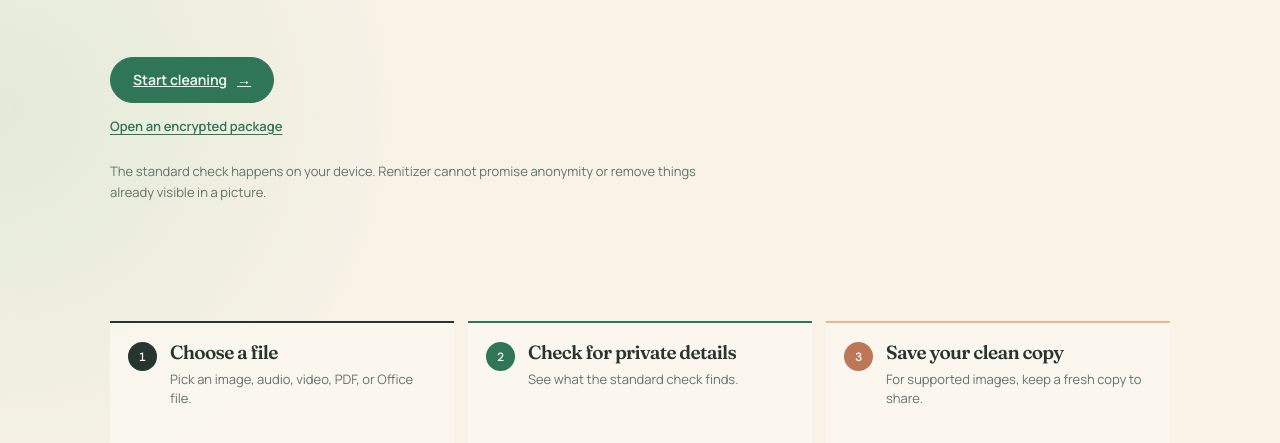
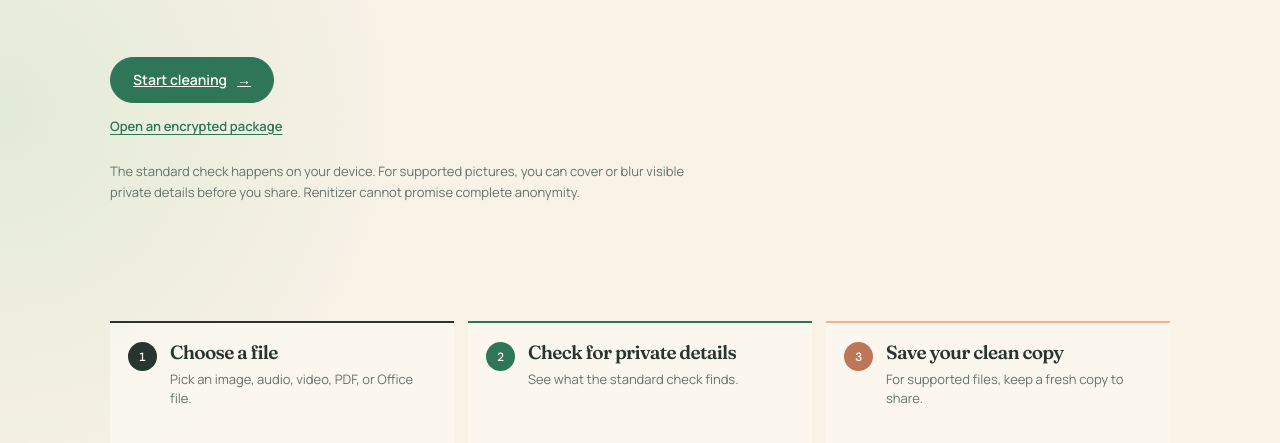
Before and after one commit to starsaintf/Renitizer, a website with bundled scripts: page index.html in a window 1280 px wide. Shown: the part 695-1138 px from the top of the page. Built offline with nearby package versions, Linux system fonts and the light colour scheme.

Commit message:
fix: clarify visible privacy protection

```diff
--- a/index.html
+++ b/index.html
@@ -23,13 +23,13 @@
           <p class="lede">Renitizer helps you check a file for common private details, then make a cleaner image copy when it can.</p>
           <a class="button primary start-button" href="#app">Start cleaning <span aria-hidden="true">→</span></a>
           <a class="open-package-link" href="#decrypt">Open an encrypted package</a>
-          <p class="reassurance">The standard check happens on your device. Renitizer cannot promise anonymity or remove things already visible in a picture.</p>
+          <p class="reassurance">The standard check happens on your device. For supported pictures, you can cover or blur visible private details before you share. Renitizer cannot promise complete anonymity.</p>
         </div>
 
         <ol class="friendly-steps" aria-label="How Renitizer works">
           <li><span>1</span><div><strong>Choose a file</strong><p>Pick an image, audio, video, PDF, or Office file.</p></div></li>
           <li><span>2</span><div><strong>Check for private details</strong><p>See what the standard check finds.</p></div></li>
-          <li><span>3</span><div><strong>Save your clean copy</strong><p>For supported images, keep a fresh copy to share.</p></div></li>
+          <li><span>3</span><div><strong>Save your clean copy</strong><p>For supported files, keep a fresh copy to share.</p></div></li>
         </ol>
       </section>
 
```
